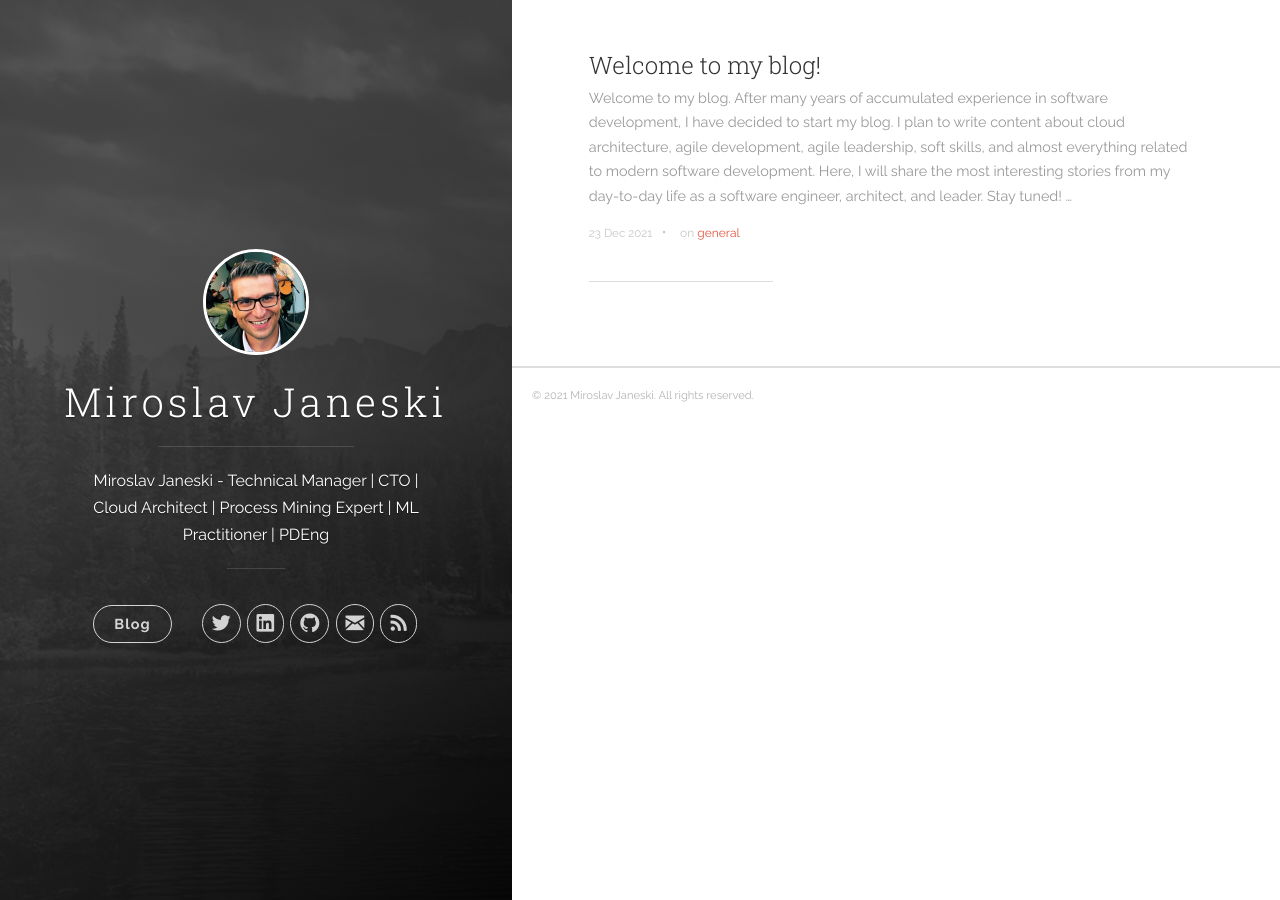
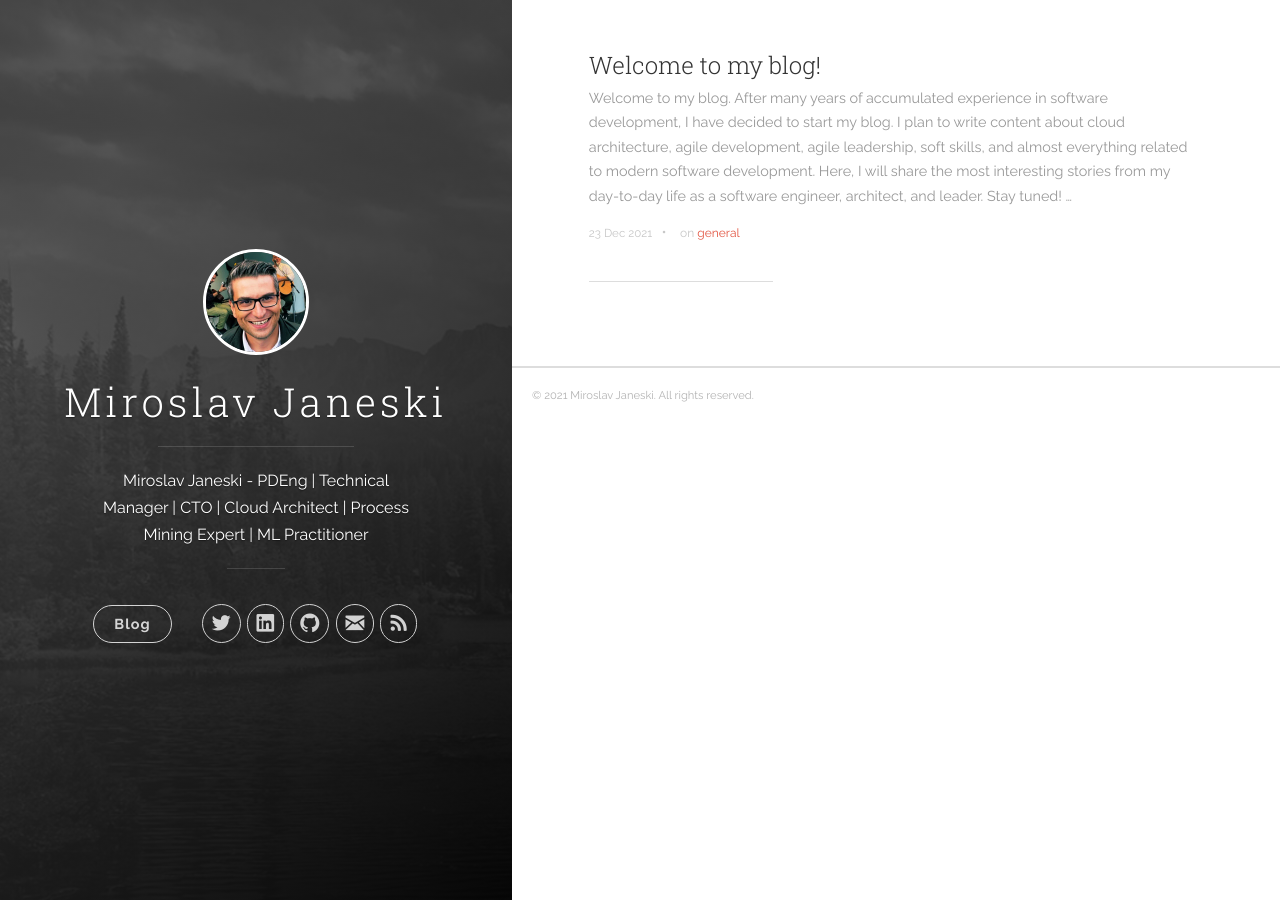
Before and after one commit to janeski/janeski.github.io, a Jekyll site: the page built from index.html, in a window 1280 px wide. Built offline with Jekyll 4.4.1, drawn with Linux system fonts in a browser that asks for light colours; the list of posts is cut into pages by our own code.

```diff
--- a/_config.yml
+++ b/_config.yml
@@ -1,6 +1,6 @@
 # Site settings
 title: Miroslav Janeski
-description: 'Miroslav Janeski - Technical Manager | CTO | Cloud Architect | Process Mining Expert | ML Practitioner | PDEng'
+description: 'Miroslav Janeski - PDEng | Technical Manager | CTO | Cloud Architect | Process Mining Expert | ML Practitioner'
 url: 'http://janeski.tech'
 baseurl: ''
 # google_analytics: 'UA-XXXXXX-X'
```
Also changed, not shown: README.md.
